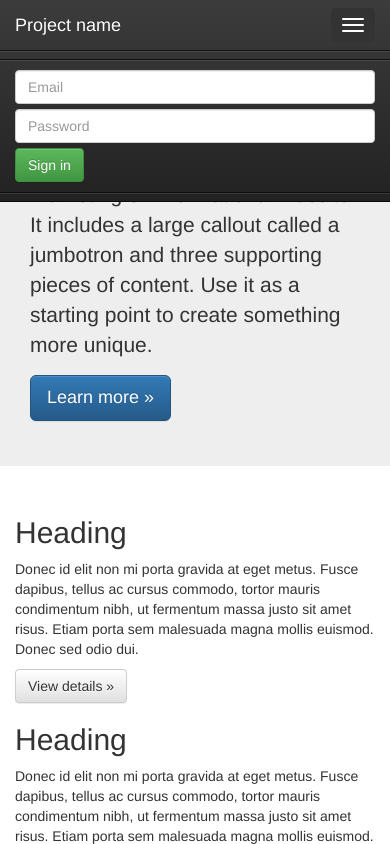
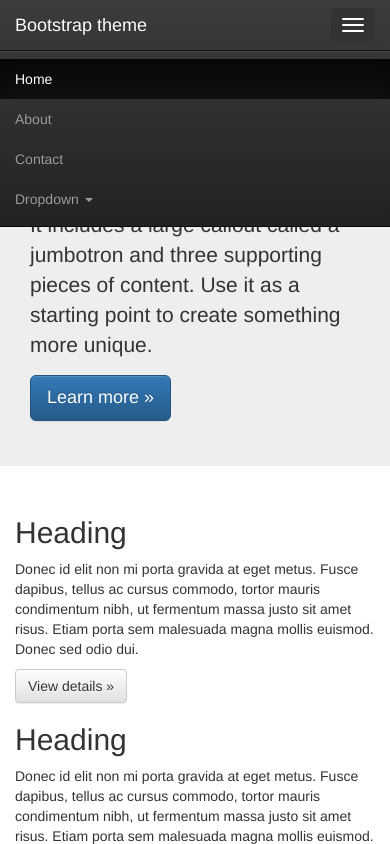
Before and after one commit to jayonlydigital/Bootstrap_Template, a plain HTML site: page index.html in a window 390 px wide. Both pictures are taken after a click on the button "Toggle navigation". Shown: the top 844 px of the page. Drawn offline with nearby package versions, Linux system fonts and the light colour scheme.

Commit message:
Tidy up HTML template

```diff
--- a/css/main.css
+++ b/css/main.css
@@ -3,3 +3,9 @@
 /* ==========================================================================
    Author's custom styles
    ========================================================================== */
+
+
+body {
+    padding-top: 50px;
+    padding-bottom: 20px;
+}
--- a/index.html
+++ b/index.html
@@ -1,33 +1,27 @@
 <!doctype html>
-<!--[if lt IE 7]>      <html class="no-js lt-ie9 lt-ie8 lt-ie7" lang=""> <![endif]-->
-<!--[if IE 7]>         <html class="no-js lt-ie9 lt-ie8" lang=""> <![endif]-->
-<!--[if IE 8]>         <html class="no-js lt-ie9" lang=""> <![endif]-->
-<!--[if gt IE 8]><!--> <html class="no-js" lang=""> <!--<![endif]-->
+
     <head>
         <meta charset="utf-8">
-        <meta http-equiv="X-UA-Compatible" content="IE=edge,chrome=1">
-        <title></title>
-        <meta name="description" content="">
+
+        <title>Bootstrap page</title>
+
         <meta name="viewport" content="width=device-width, initial-scale=1">
-        <link rel="apple-touch-icon" href="apple-touch-icon.png">
 
         <link rel="stylesheet" href="css/bootstrap.min.css">
-        <style>
-            body {
-                padding-top: 50px;
-                padding-bottom: 20px;
-            }
-        </style>
+
         <link rel="stylesheet" href="css/bootstrap-theme.min.css">
+
         <link rel="stylesheet" href="css/main.css">
 
         <script src="js/vendor/modernizr-2.8.3-respond-1.4.2.min.js"></script>
     </head>
+
+
     <body>
-        <!--[if lt IE 8]>
-            <p class="browserupgrade">You are using an <strong>outdated</strong> browser. Please <a href="http://browsehappy.com/">upgrade your browser</a> to improve your experience.</p>
-        <![endif]-->
-    <nav class="navbar navbar-inverse navbar-fixed-top" role="navigation">
+
+
+      <!-- Fixed navbar -->
+      <nav class="navbar navbar-inverse navbar-fixed-top">
         <div class="container">
           <div class="navbar-header">
             <button type="button" class="navbar-toggle collapsed" data-toggle="collapse" data-target="#navbar" aria-expanded="false" aria-controls="navbar">
@@ -36,19 +30,27 @@
               <span class="icon-bar"></span>
               <span class="icon-bar"></span>
             </button>
-          <a class="navbar-brand" href="#">Project name</a>
+            <a class="navbar-brand" href="#">Bootstrap theme</a>
           </div>
           <div id="navbar" class="navbar-collapse collapse">
-          <form class="navbar-form navbar-right" role="form">
-            <div class="form-group">
-              <input type="text" placeholder="Email" class="form-control">
-            </div>
-            <div class="form-group">
-              <input type="password" placeholder="Password" class="form-control">
-            </div>
-            <button type="submit" class="btn btn-success">Sign in</button>
-          </form>
-        </div><!--/.navbar-collapse -->
+            <ul class="nav navbar-nav">
+              <li class="active"><a href="#">Home</a></li>
+              <li><a href="#about">About</a></li>
+              <li><a href="#contact">Contact</a></li>
+              <li class="dropdown">
+                <a href="#" class="dropdown-toggle" data-toggle="dropdown" role="button" aria-haspopup="true" aria-expanded="false">Dropdown <span class="caret"></span></a>
+                <ul class="dropdown-menu">
+                  <li><a href="#">Action</a></li>
+                  <li><a href="#">Another action</a></li>
+                  <li><a href="#">Something else here</a></li>
+                  <li role="separator" class="divider"></li>
+                  <li class="dropdown-header">Nav header</li>
+                  <li><a href="#">Separated link</a></li>
+                  <li><a href="#">One more separated link</a></li>
+                </ul>
+              </li>
+            </ul>
+          </div><!--/.nav-collapse -->
         </div>
       </nav>
 
@@ -86,11 +88,15 @@
         <footer>
           <p>&copy; Company 2015</p>
         </footer>
-    </div> <!-- /container -->        <script src="//ajax.googleapis.com/ajax/libs/jquery/1.11.2/jquery.min.js"></script>
-        <script>window.jQuery || document.write('<script src="js/vendor/jquery-1.11.2.min.js"><\/script>')</script>
+      </div> <!-- /container -->
+
+
+
+        <script src="http://ajax.googleapis.com/ajax/libs/jquery/1.11.2/jquery.min.js"></script>
 
         <script src="js/vendor/bootstrap.min.js"></script>
 
         <script src="js/main.js"></script>
+
     </body>
 </html>
```
Also changed, not shown: 2 other files. Lines whose indentation alone changed are shown as unchanged.
